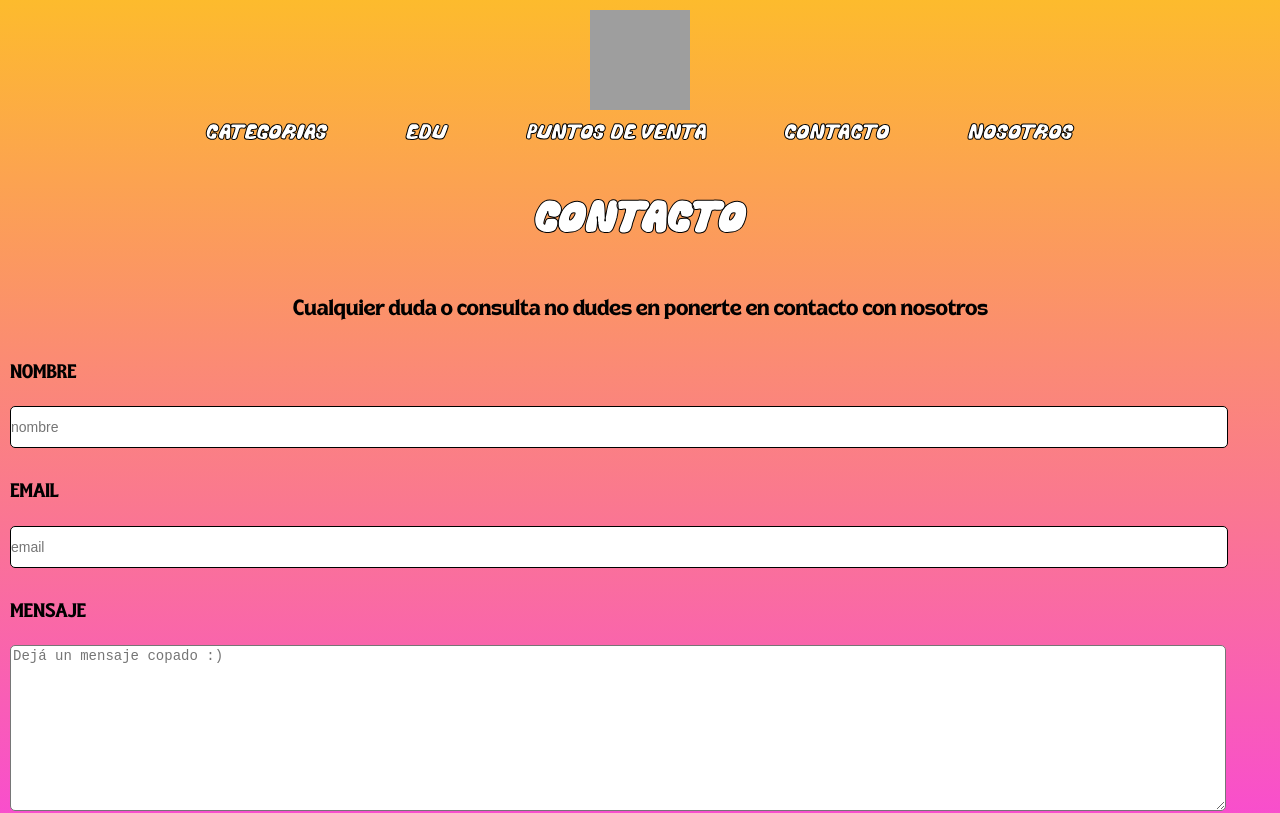
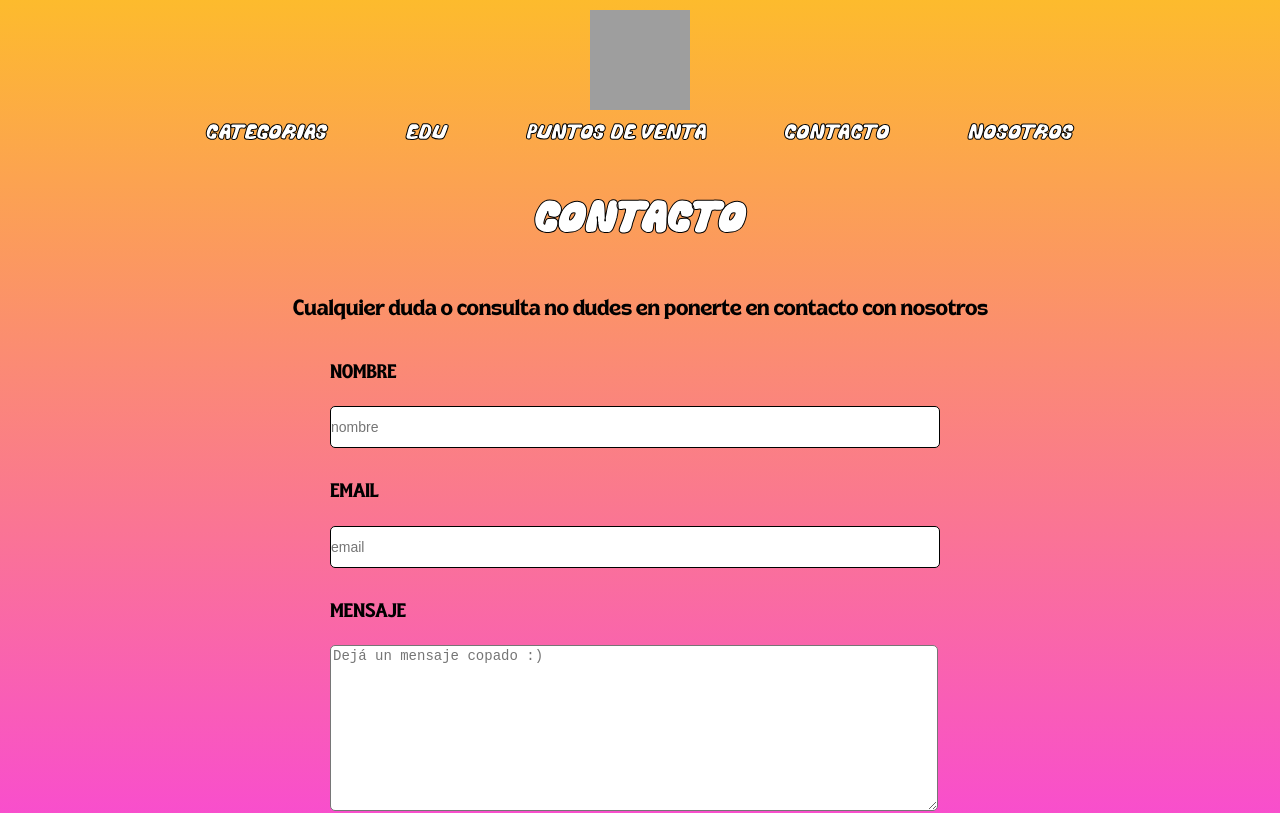
Before and after one commit to Pablito-1988/dog-grow, a React (Create React App) app: page /contact in a window 1280 px wide. Shown: the top 813 px of the page. Built offline with nearby package versions, Linux system fonts and the light colour scheme; grey boxes are pictures that could not be loaded.

Commit message:
contact responsive

```diff
--- a/src/components/Contact/Contact.css
+++ b/src/components/Contact/Contact.css
@@ -63,3 +63,8 @@ textarea{
     background-color: #fff;
     color: #1BA74A;
 }
+@media only screen and (min-width: 992px) {
+    .formContainer{
+        width: 50%;
+    }
+}
--- a/src/components/Products/Products.css
+++ b/src/components/Products/Products.css
@@ -38,7 +38,7 @@
     transition: ease 0.5s;
 }
 .categoryImg:hover{
-  scale: 1.5;
+  scale: 1.3;
   box-shadow: 5px 5px 15px black;
 }
 
--- a/src/components/SellPoints/Sellpoints.css
+++ b/src/components/SellPoints/Sellpoints.css
@@ -24,6 +24,7 @@
   flex-direction: column;
   align-items: center;
   margin-bottom: 5rem;
+  border-radius: 5px;
   padding: 5px;
   border-bottom: 1px solid white;
 }
```
